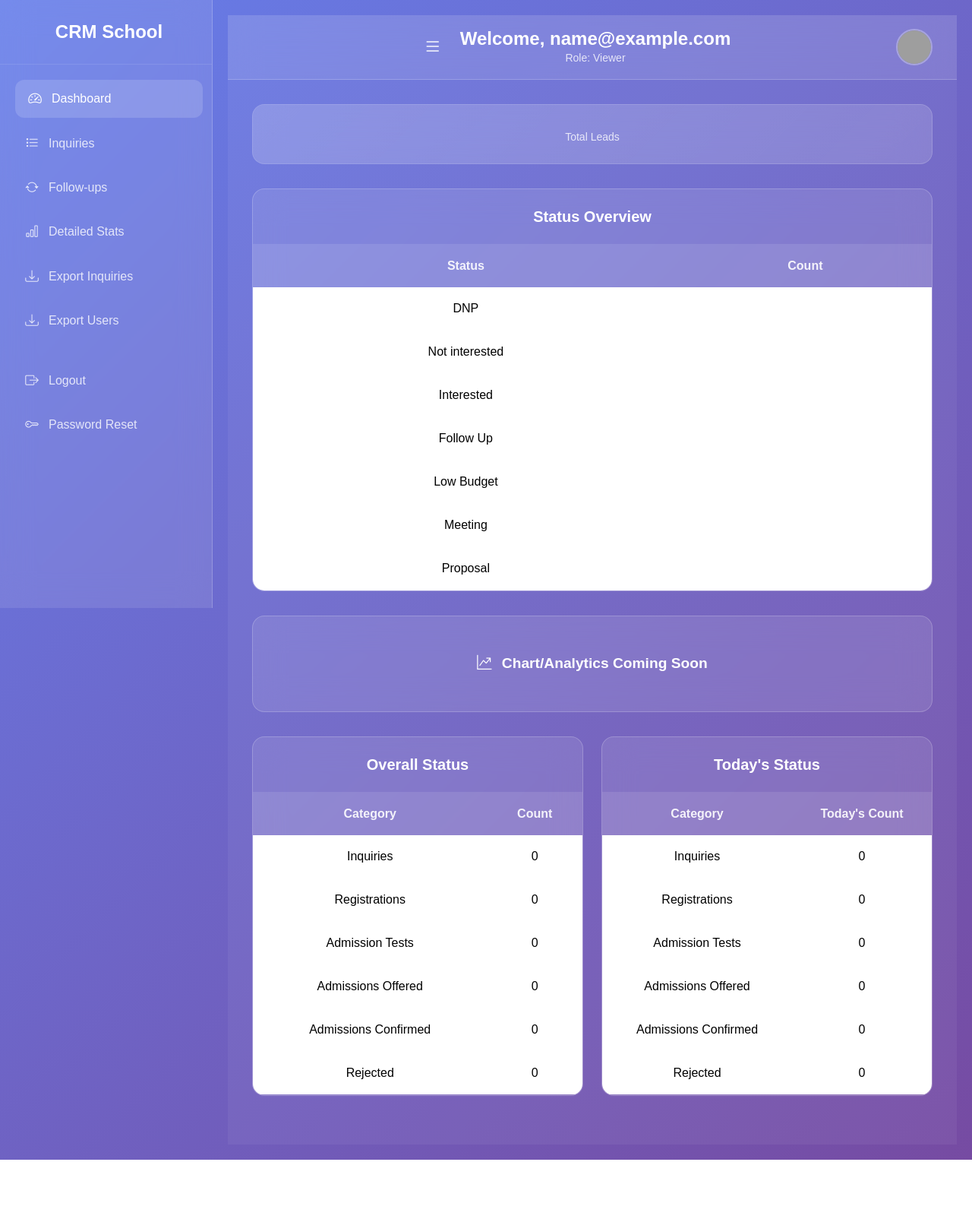
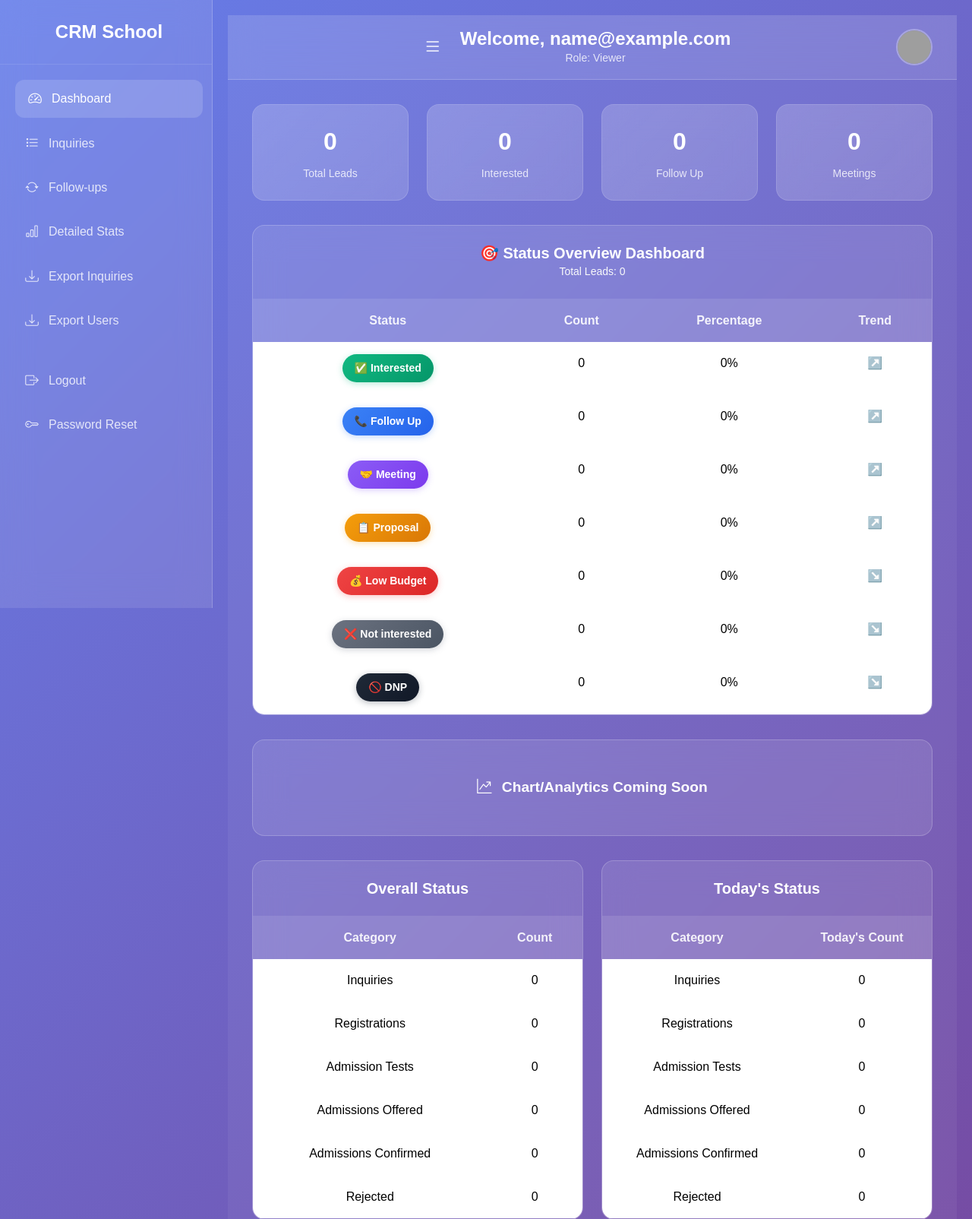
Before and after one commit to prannnjal/andaman, a Django app: page /inquiries/dashboard/ in a window 1280 px wide. Shown: the top 1604 px of the page at 76% size. Before the commit the page ends 1526 px from the top, so only its background shows below. Run offline with Django 3.2, Linux system fonts and the light colour scheme; the visitor is signed in with stand-in values (Sample User, id 1); data that the repository does not hold is empty; parts of the project's set-up code (start-up, migrations or seed data) failed here and were passed over; grey boxes are pictures that could not be loaded.

Commit message:
stats dashboard

```diff
--- a/inquiries/templates/inquiries/dashboard.html
+++ b/inquiries/templates/inquiries/dashboard.html
@@ -861,6 +861,79 @@
             .sidebar {
                 border-right-width: 0.5px;
             }
+        }
+
+        /* Status Badge Styles */
+        .status-badge {
+            display: inline-flex;
+            align-items: center;
+            gap: 0.5rem;
+            padding: 0.5rem 1rem;
+            border-radius: 2rem;
+            font-weight: 600;
+            font-size: 0.875rem;
+            text-decoration: none;
+            transition: all var(--transition-speed);
+        }
+
+        .status-interested {
+            background: linear-gradient(135deg, #10b981 0%, #059669 100%);
+            color: white;
+            box-shadow: 0 2px 8px rgba(16, 185, 129, 0.3);
+        }
+
+        .status-followup {
+            background: linear-gradient(135deg, #3b82f6 0%, #2563eb 100%);
+            color: white;
+            box-shadow: 0 2px 8px rgba(59, 130, 246, 0.3);
+        }
+
+        .status-meeting {
+            background: linear-gradient(135deg, #8b5cf6 0%, #7c3aed 100%);
+            color: white;
+            box-shadow: 0 2px 8px rgba(139, 92, 246, 0.3);
+        }
+
+        .status-proposal {
+            background: linear-gradient(135deg, #f59e0b 0%, #d97706 100%);
+            color: white;
+            box-shadow: 0 2px 8px rgba(245, 158, 11, 0.3);
+        }
+
+        .status-lowbudget {
+            background: linear-gradient(135deg, #ef4444 0%, #dc2626 100%);
+            color: white;
+            box-shadow: 0 2px 8px rgba(239, 68, 68, 0.3);
+        }
+
+        .status-notinterested {
+            background: linear-gradient(135deg, #6b7280 0%, #4b5563 100%);
+            color: white;
+            box-shadow: 0 2px 8px rgba(107, 114, 128, 0.3);
+        }
+
+        .status-dnp {
+            background: linear-gradient(135deg, #1f2937 0%, #111827 100%);
+            color: white;
+            box-shadow: 0 2px 8px rgba(31, 41, 55, 0.3);
+        }
+
+        /* Trend Indicators */
+        .trend-up {
+            color: #10b981;
+            font-weight: bold;
+            animation: pulse 2s infinite;
+        }
+
+        .trend-down {
+            color: #ef4444;
+            font-weight: bold;
+            animation: pulse 2s infinite;
+        }
+
+        @keyframes pulse {
+            0%, 100% { opacity: 1; }
+            50% { opacity: 0.7; }
         }
 
         /* Mobile-specific touch improvements */
@@ -1228,12 +1301,25 @@
                         <div class="stat-number">{{ total_leads }}</div>
                         <div class="stat-label">Total Leads</div>
                     </div>
+                    <div class="stat-card">
+                        <div class="stat-number">{{ interested_count }}</div>
+                        <div class="stat-label">Interested</div>
+                    </div>
+                    <div class="stat-card">
+                        <div class="stat-number">{{ follow_up_count }}</div>
+                        <div class="stat-label">Follow Up</div>
+                    </div>
+                    <div class="stat-card">
+                        <div class="stat-number">{{ meeting_count }}</div>
+                        <div class="stat-label">Meetings</div>
+                    </div>
                 </div>
 
-                <!-- Status Table -->
+                <!-- Status Overview Dashboard -->
                 <div class="table-container">
                     <div class="table-header">
-                        <h5>Status Overview</h5>
+                        <h5>🎯 Status Overview Dashboard</h5>
+                        <small class="text-light">Total Leads: {{ total_leads }}</small>
                     </div>
                     <div class="table-responsive">
                         <table class="table">
@@ -1241,36 +1327,66 @@
                                 <tr>
                                     <th>Status</th>
                                     <th>Count</th>
+                                    <th>Percentage</th>
+                                    <th>Trend</th>
                                 </tr>
                             </thead>
                             <tbody>
-                                <tr class="clickable-row" data-href="{% url 'inquiry_list' %}?status[]=DNP">
-                                    <td>DNP</td>
-                                    <td>{{ dnp_count }}</td>
+                                <tr class="clickable-row" data-href="{% url 'inquiry_list' %}?status[]=Interested">
+                                    <td>
+                                        <span class="status-badge status-interested">✅ Interested</span>
+                                    </td>
+                                    <td>{{ interested_count }}</td>
+                                    <td>{% widthratio interested_count total_leads 100 %}%</td>
+                                    <td><span class="trend-up">↗️</span></td>
+                                </tr>
+                                <tr class="clickable-row" data-href="{% url 'inquiry_list' %}?status[]=Follow Up">
+                                    <td>
+                                        <span class="status-badge status-followup">📞 Follow Up</span>
+                                    </td>
+                                    <td>{{ follow_up_count }}</td>
+                                    <td>{% widthratio follow_up_count total_leads 100 %}%</td>
+                                    <td><span class="trend-up">↗️</span></td>
+                                </tr>
+                                <tr class="clickable-row" data-href="{% url 'inquiry_list' %}?status[]=Meeting">
+                                    <td>
+                                        <span class="status-badge status-meeting">🤝 Meeting</span>
+                                    </td>
+                                    <td>{{ meeting_count }}</td>
+                                    <td>{% widthratio meeting_count total_leads 100 %}%</td>
+                                    <td><span class="trend-up">↗️</span></td>
+                                </tr>
+                                <tr class="clickable-row" data-href="{% url 'inquiry_list' %}?status[]=Proposal">
+                                    <td>
+                                        <span class="status-badge status-proposal">📋 Proposal</span>
+                                    </td>
+                                    <td>{{ proposal_count }}</td>
+                                    <td>{% widthratio proposal_count total_leads 100 %}%</td>
+                                    <td><span class="trend-up">↗️</span></td>
+                                </tr>
+                                <tr class="clickable-row" data-href="{% url 'inquiry_list' %}?status[]=Low Budget">
+                                    <td>
+                                        <span class="status-badge status-lowbudget">💰 Low Budget</span>
+                                    </td>
+                                    <td>{{ low_budget_count }}</td>
+                                    <td>{% widthratio low_budget_count total_leads 100 %}%</td>
+                                    <td><span class="trend-down">↘️</span></td>
                                 </tr>
                                 <tr class="clickable-row" data-href="{% url 'inquiry_list' %}?status[]=Not interested">
-                                    <td>Not interested</td>
+                                    <td>
+                                        <span class="status-badge status-notinterested">❌ Not interested</span>
+                                    </td>
                                     <td>{{ not_interested_count }}</td>
+                                    <td>{% widthratio not_interested_count total_leads 100 %}%</td>
+                                    <td><span class="trend-down">↘️</span></td>
                                 </tr>
-                                <tr class="clickable-row" data-href="{% url 'inquiry_list' %}?status[]=Interested">
-                                    <td>Interested</td>
-                                    <td>{{ interested_count }}</td>
-                                </tr>
-                                <tr class="clickable-row" data-href="{% url 'inquiry_list' %}?status[]=Follow Up">
-                                    <td>Follow Up</td>
-                                    <td>{{ follow_up_count }}</td>
-                                </tr>
-                                <tr class="clickable-row" data-href="{% url 'inquiry_list' %}?status[]=Low Budget">
-                                    <td>Low Budget</td>
-                                    <td>{{ low_budget_count }}</td>
-                                </tr>
-                                <tr class="clickable-row" data-href="{% url 'inquiry_list' %}?status[]=Meeting">
-                                    <td>Meeting</td>
-                                    <td>{{ meeting_count }}</td>
-                                </tr>
-                                <tr class="clickable-row" data-href="{% url 'inquiry_list' %}?status[]=Proposal">
-                                    <td>Proposal</td>
-                                    <td>{{ proposal_count }}</td>
+                                <tr class="clickable-row" data-href="{% url 'inquiry_list' %}?status[]=DNP">
+                                    <td>
+                                        <span class="status-badge status-dnp">🚫 DNP</span>
+                                    </td>
+                                    <td>{{ dnp_count }}</td>
+                                    <td>{% widthratio dnp_count total_leads 100 %}%</td>
+                                    <td><span class="trend-down">↘️</span></td>
                                 </tr>
                             </tbody>
                         </table>
--- a/inquiries/views.py
+++ b/inquiries/views.py
@@ -749,6 +749,18 @@ def dashboard(request):
     total_admissions_confirmed = inquiries.filter(status='Admission Confirmed').count()
     rejected = inquiries.filter(status='Rejected').count()
 
+    # New Status Type Counts
+    dnp_count = inquiries.filter(status='DNP').count()
+    not_interested_count = inquiries.filter(status='Not interested').count()
+    interested_count = inquiries.filter(status='Interested').count()
+    follow_up_count = inquiries.filter(status='Follow Up').count()
+    low_budget_count = inquiries.filter(status='Low Budget').count()
+    meeting_count = inquiries.filter(status='Meeting').count()
+    proposal_count = inquiries.filter(status='Proposal').count()
+
+    # Total Leads Count
+    total_leads = inquiries.count()
+
     # Today's Counts
     today = now().date()
     # print("===============================> today date in dashboard = ", today)
@@ -854,6 +866,16 @@ def dashboard(request):
         'total_admissions_offered': total_admissions_offered,
         'total_admissions_confirmed': total_admissions_confirmed,
         'rejected': rejected,
+
+        # New Status Type Stats
+        'dnp_count': dnp_count,
+        'not_interested_count': not_interested_count,
+        'interested_count': interested_count,
+        'follow_up_count': follow_up_count,
+        'low_budget_count': low_budget_count,
+        'meeting_count': meeting_count,
+        'proposal_count': proposal_count,
+        'total_leads': total_leads,
 
         # Today's Stats
         'inquiries_today': inquiries_today,
```
Also changed, not shown: STATUS_OVERVIEW_DASHBOARD.md (added, +213 -0 lines).
